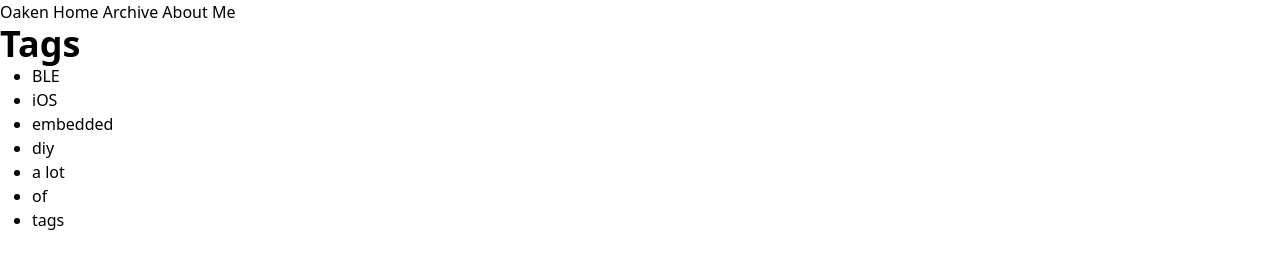
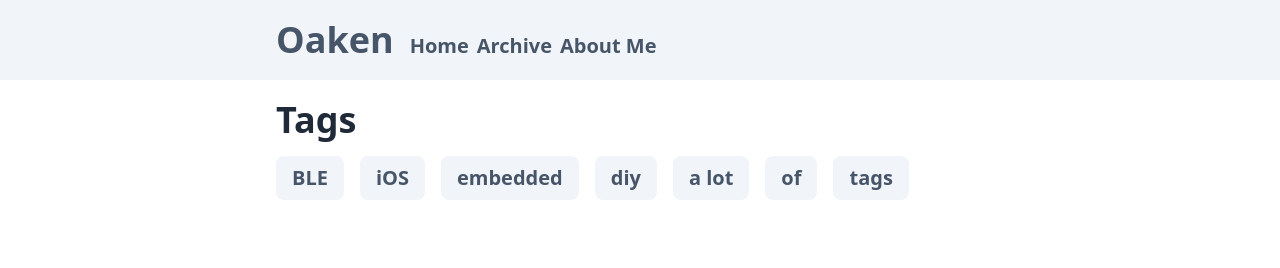
Before and after one commit to stami/stami.github.io, an Eleventy site: page content/tags-list.njk in a window 1280 px wide. Built offline with nearby package versions, Linux system fonts and the light colour scheme; Eleventy itself is replaced by a stand-in of ours; some packages are replaced by stand-ins of ours; files that its build step writes are made by us from their sources.

Commit message:
working concurrently start job

```diff
--- a/_includes/layouts/base.njk
+++ b/_includes/layouts/base.njk
@@ -25,15 +25,17 @@
 	</head>
 	<body class="font-sans font-normal leading-relaxed font-base text-gray-800">
 		<header class="bg-slate-100">
+			{#- Read more about `eleventy-navigation` at https://www.11ty.dev/docs/plugins/navigation/ #}
+			<nav class="container max-w-screen-md mx-auto p-5 align-text-bottom flex flex-col sm:flex-row gap-2 sm:items-end">
+			  <a href="/" class="text-4xl mr-2 font-bold text-slate-600 hover:text-slate-500">{{ metadata.title }}</a>
 
-			{#- Read more about `eleventy-navigation` at https://www.11ty.dev/docs/plugins/navigation/ #}
-			<nav class="container max-w-screen-md mx-auto p-5 align-text-bottom">
-			  <a href="/" class="text-4xl mr-2 font-bold text-slate-600 hover:text-slate-500">{{ metadata.title }}</a>
+        <div class="flex flex-row flex-wrap gap-2">
 				{%- for entry in collections.all | eleventyNavigation %}
-					<a href="{{ entry.url }}"{% if entry.url == page.url %} aria-current="page"{% endif %} class="text-xl mx-2 font-bold text-slate-600 hover:text-slate-500 hover:border-b-4 hover:border-slate-500 {% if entry.url == page.url %}border-b-4 border-slate-500{% endif %}">
+					<a href="{{ entry.url }}"{% if entry.url == page.url %} aria-current="page"{% endif %} class="text-xl font-bold text-slate-600 hover:text-slate-500 hover:underline decoration-4 decoration-slate-500 {% if entry.url == page.url %}underline{% endif %}">
             {{ entry.title }}
           </a>
 				{%- endfor %}
+        </div>
 			</nav>
 		</header>
 
--- a/content/blog/testing.md
+++ b/content/blog/testing.md
@@ -21,6 +21,11 @@ Paragraph with `inline code` and
 Paragraph with quote
 
 > Here's the quote
+> Here's the quote
+>
+> Here's the quote
+>
+> Here's the quote
 
 ### Header 3
 
--- a/content/tags-list.njk
+++ b/content/tags-list.njk
@@ -4,9 +4,9 @@ layout: layouts/home.njk
 ---
 <h1>Tags</h1>
 
-<ul>
+<div class="flex flex-row gap-4 py-4 flex-wrap">
 {% for tag in collections.all | getAllTags | filterTagList %}
 	{% set tagUrl %}/tags/{{ tag | slugify }}/{% endset %}
-	<li><a href="{{ tagUrl }}" class="post-tag">{{ tag }}</a></li>
+	<a href="{{ tagUrl }}" class="relative grid select-none items-center whitespace-nowrap rounded-lg bg-slate-100 py-2 px-4 font-sans text-xl font-bold text-slate-600 hover:shadow-lg">{{ tag }}</a>
 {% endfor %}
-</ul>
+</div>
--- a/package.json
+++ b/package.json
@@ -4,7 +4,7 @@
     "build:11ty": "npx @11ty/eleventy",
     "dev:css": "tailwindcss -i public/css/_tailwind.css -o public/css/tailwind.css --watch --postcss",
     "dev:11ty": "npx @11ty/eleventy --serve --quiet",
-    "start": "yarn clean && yarn dev:11ty",
+    "start": "yarn clean && concurrently \"yarn dev:11ty\" \"yarn dev:css\"",
     "clean": "rm -rf _site public/css/tailwind.css"
   },
   "devDependencies": {
@@ -15,6 +15,7 @@
     "@11ty/eleventy-plugin-rss": "^1.2.0",
     "@11ty/eleventy-plugin-syntaxhighlight": "^5.0.0",
     "autoprefixer": "^10.4.16",
+    "concurrently": "^5.3.0",
     "luxon": "^3.3.0",
     "markdown-it-anchor": "^8.6.7",
     "postcss": "^8.4.33",
--- a/public/css/_tailwind.css
+++ b/public/css/_tailwind.css
@@ -47,9 +47,11 @@
   }
 
   blockquote {
-    @apply p-4 my-4 border-s-4 border-slate-300 bg-slate-50 dark:border-slate-500 dark:bg-gray-800;
-    p {
-      @apply my-2;
-    }
+    padding-top: 1px;
+    padding-bottom: 1px;
+    @apply px-4 my-4 border-s-4 border-slate-300 bg-slate-50 dark:border-slate-500 dark:bg-gray-800;
+    /* p { */
+    /* @apply my-1; */
+    /* } */
   }
 }
```
Also changed, not shown: public/css/tailwind.css (added), 1 other file.
